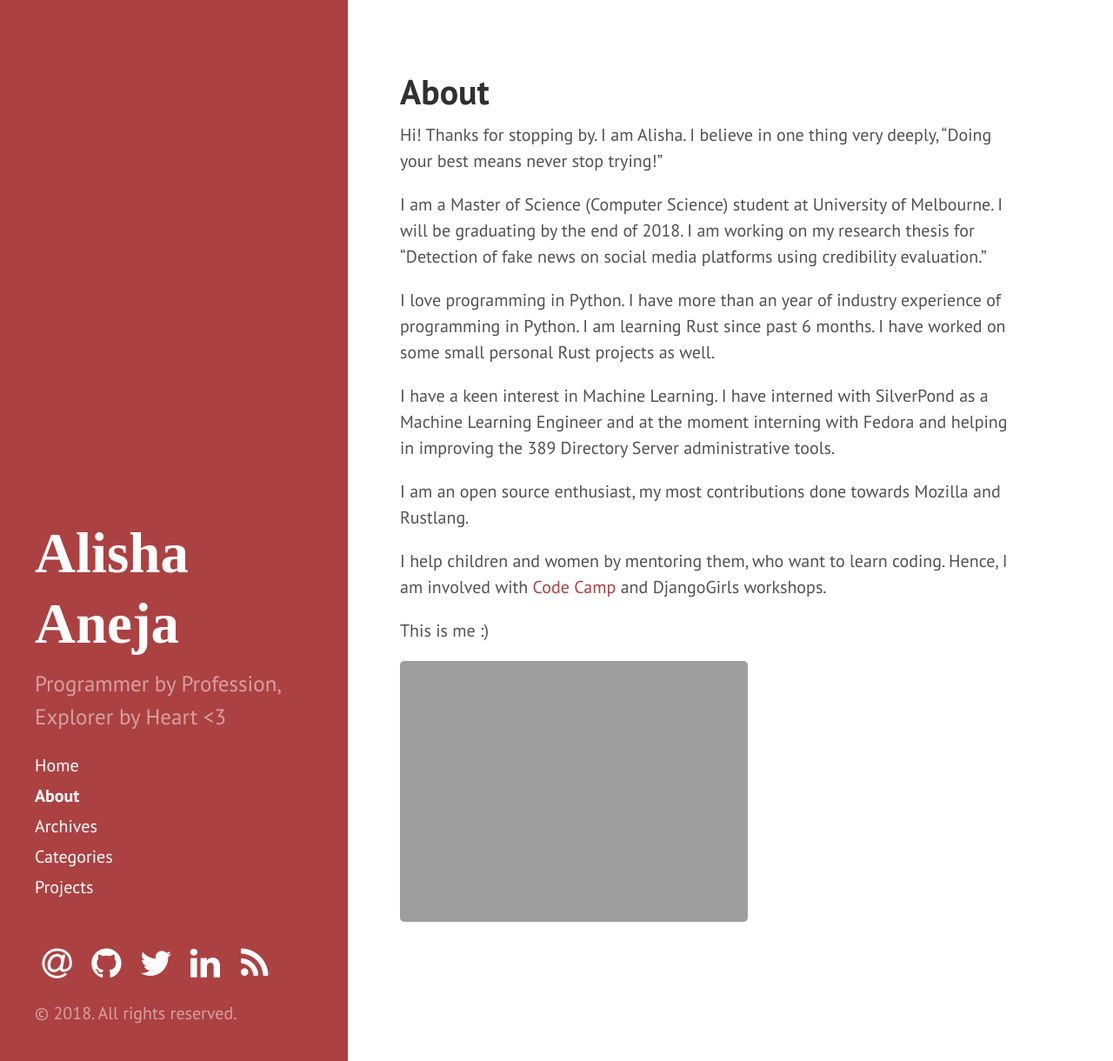
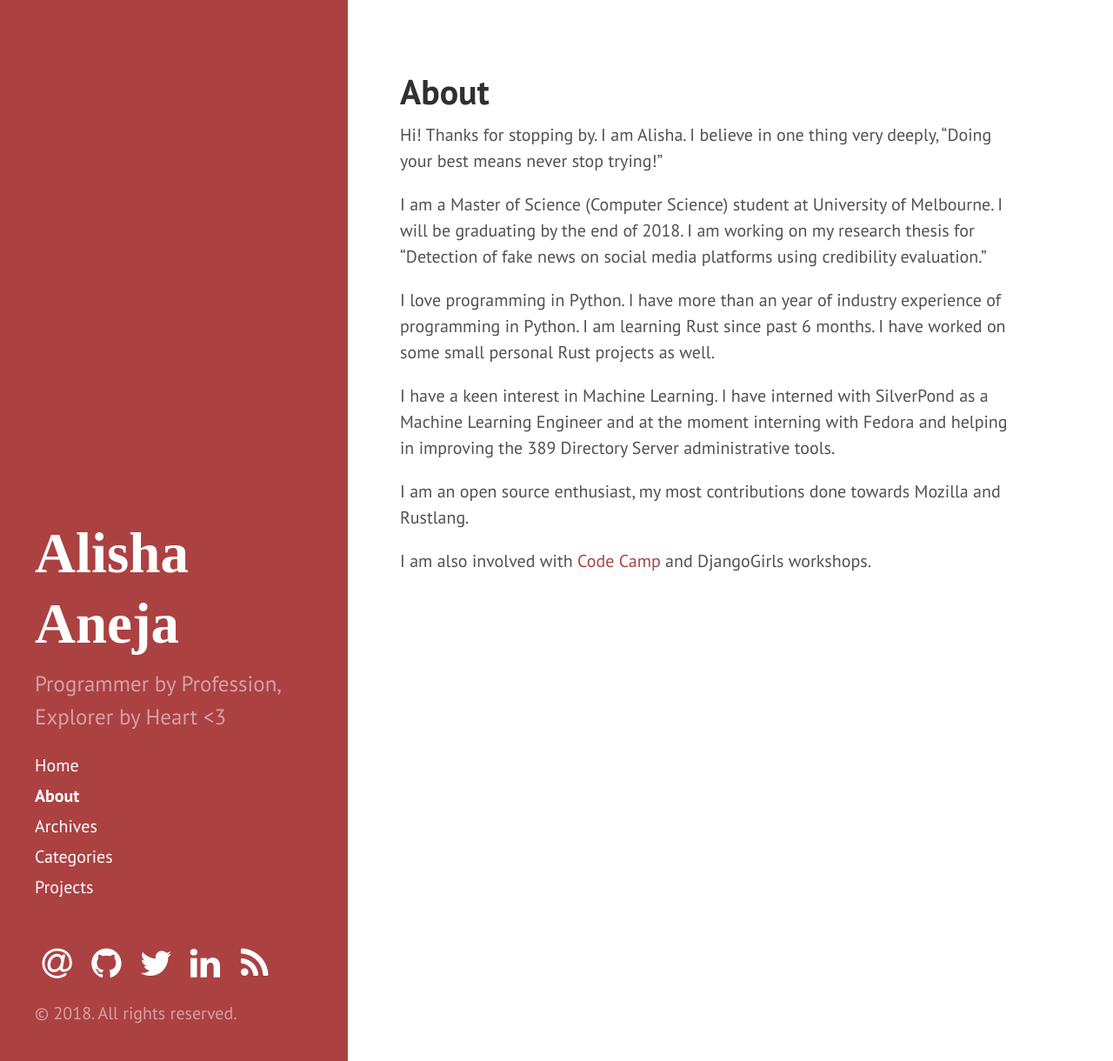
Before and after one commit to alisha17/alisha17.github.io, a Jekyll site: the page built from about.md, in a window 1280 px wide and 1220 px high. Shown: the whole window at 87% size. Built offline with Jekyll 4.4.1, drawn with Linux system fonts in a browser that asks for light colours; nearby versions of some CDN libraries; Markdown is read by kramdown in place of the engine named in the settings; comment, search, counter and statistics services are not loaded.

Commit message:
Pycon italy blog

```diff
--- a/about.md
+++ b/about.md
@@ -15,8 +15,4 @@
 
 I am an open source enthusiast, my most contributions done towards Mozilla and Rustlang.
 
-I help children and women by mentoring them, who want to learn coding. Hence, I am involved with [Code Camp](https://alisha17.github.io/codecamp/2017/09/29/codecamp.html) and DjangoGirls workshops.
-
-This is me :)
-
-![alisha]({{ site.url }}/assets/alisha.jpeg)
+I am also involved with [Code Camp](https://alisha17.github.io/codecamp/2017/09/29/codecamp.html) and DjangoGirls workshops.
--- a/public/css/poole.css
+++ b/public/css/poole.css
@@ -453,6 +453,19 @@
   height: 400px;
   width: 750px;
 }
+
+img[alt="italy"] {
+  height: 600px;
+  width: 680px;
+}
+
+img[alt="talk"] {
+  height: 600px;
+  width: 680px;
+}
+
+
+
 /*img[alt="ml"] {
   height: 300px;
   width: 500px;
```
